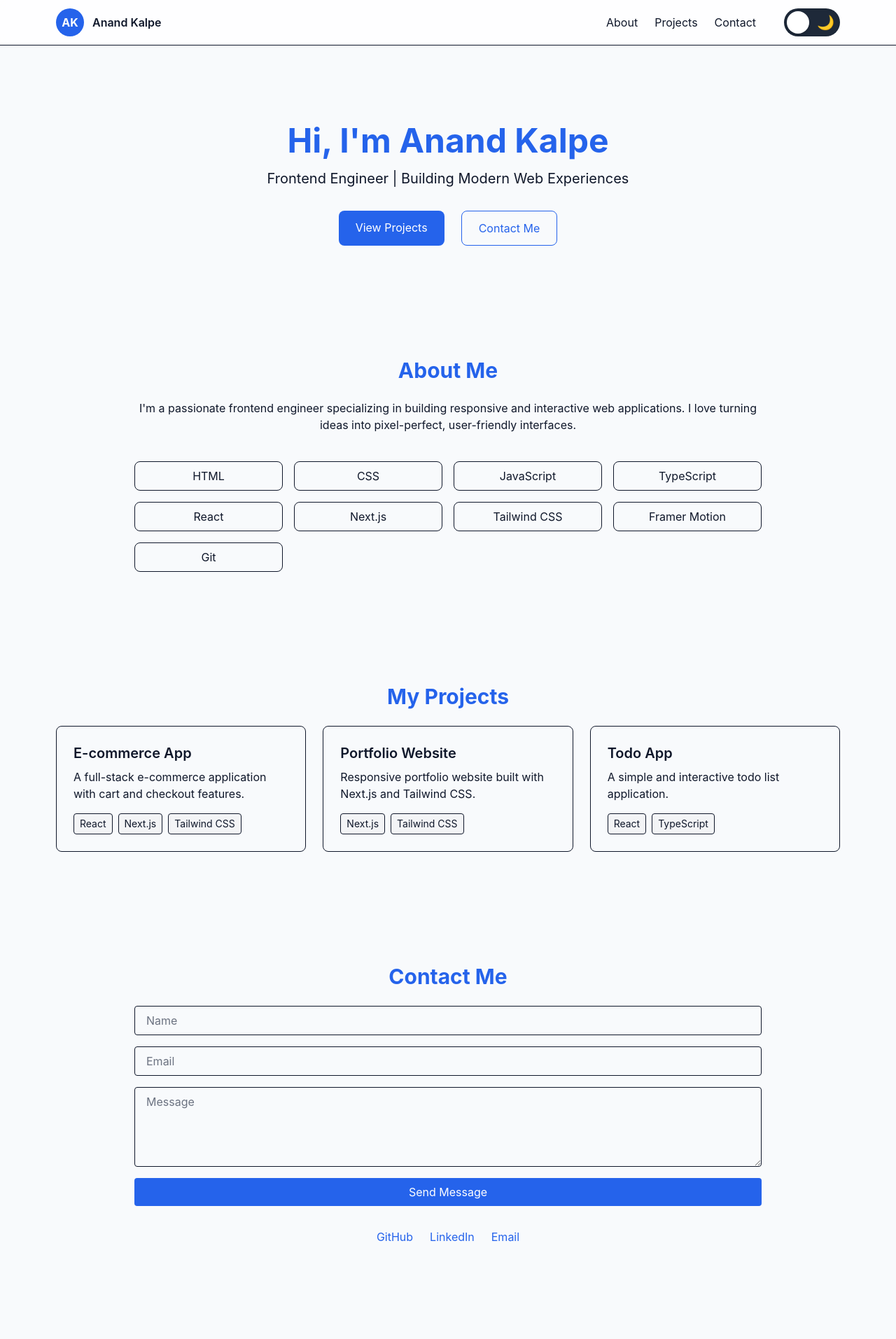
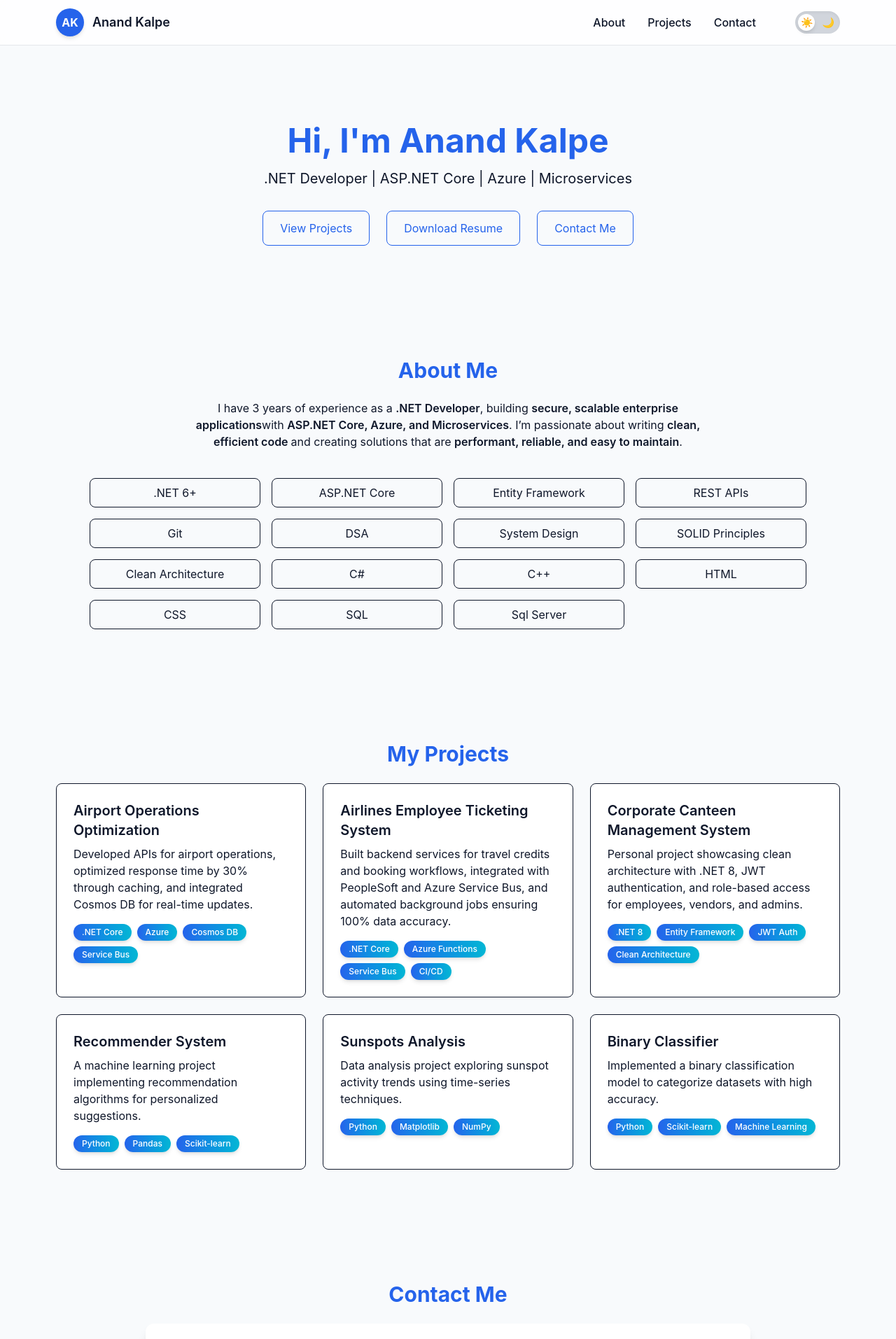
Before and after one commit to anandkalpe18/portfolio-nextjs, a Next.js app: page / in a window 1280 px wide. Shown: the top 1913 px of the page at 70% size. Before the commit the page ends 1891 px from the top, so only its background shows below. Built offline with nearby package versions, Linux system fonts and the light colour scheme.

Commit message:
Modify the content, integrated emailjs service

```diff
--- a/package.json
+++ b/package.json
@@ -9,7 +9,9 @@
     "lint": "eslint"
   },
   "dependencies": {
+    "emailjs-com": "^3.2.0",
     "framer-motion": "^12.23.12",
+    "lucide-react": "^0.543.0",
     "next": "15.5.2",
     "react": "19.1.0",
     "react-dom": "19.1.0"
--- a/src/app/components/About.tsx
+++ b/src/app/components/About.tsx
@@ -5,20 +5,43 @@ import { motion } from "framer-motion";
 import { JSX } from "react";
 
 const skills = [
+
+  // Backend
+  ".NET 6+",
+  "ASP.NET Core",
+  "Entity Framework",
+  "REST APIs",
+  // Cloud
+  // "Azure Functions",
+  // "Azure App Services",
+  // "Cosmos DB",
+  // "Azure Service Bus",
+  // Tools
+  // "Docker",
+  "Git",
+  // "Azure DevOps",
+  // "Jenkins",
+
+  // Concepts
+  "DSA",
+  "System Design",
+  "SOLID Principles",
+  "Clean Architecture",
+
+  //Languages
+  "C#",
+  "C++",
   "HTML",
   "CSS",
-  "JavaScript",
-  "TypeScript",
-  "React",
-  "Next.js",
-  "Tailwind CSS",
-  "Framer Motion",
-  "Git",
+
+  //Database
+  "SQL",
+  "Sql Server"
 ];
 
 export default function About(): JSX.Element {
   return (
-    <section id="about" className="py-20 max-w-4xl mx-auto">
+    <section id="about" className="py-20 max-w-5xl mx-auto">
       <motion.h2
         initial={{ opacity: 0, y: 20 }}
         whileInView={{ opacity: 1, y: 0 }}
@@ -32,9 +55,24 @@ export default function About(): JSX.Element {
         initial={{ opacity: 0 }}
         whileInView={{ opacity: 1 }}
         transition={{ delay: 0.3, duration: 0.8 }}
-        className="text-center text-[var(--text)] mb-10"
+        className="text-center text-[var(--text)] mb-10 max-w-3xl mx-auto"
       >
-        I&apos;m a passionate frontend engineer specializing in building responsive and interactive web applications. I love turning ideas into pixel-perfect, user-friendly interfaces.
+        I have 3 years of experience as a{" "}
+        <span className="font-semibold">.NET Developer</span>, building{" "}
+        <span className="font-semibold">
+          secure, scalable enterprise applications
+        </span>
+        with{" "}
+        <span className="font-semibold">
+          ASP.NET Core, Azure, and Microservices
+        </span>
+        . I’m passionate about writing{" "}
+        <span className="font-semibold">clean, efficient code </span>
+        and creating solutions that are{" "}
+        <span className="font-semibold">
+          performant, reliable, and easy to maintain
+        </span>
+        .
       </motion.p>
 
       <motion.div
--- a/src/app/components/Contact.tsx
+++ b/src/app/components/Contact.tsx
@@ -1,17 +1,50 @@
 "use client";
 
 import { motion } from "framer-motion";
-import { JSX } from "react";
+import { useState } from "react";
+import emailjs from "emailjs-com";
 
-const socialLinks = [
-  { name: "GitHub", url: "https://github.com/anandkalpe18" },
-  { name: "LinkedIn", url: "https://www.linkedin.com/in/anandkalpe/" },
-  { name: "Email", url: "mailto:anandkalpe18@gmail.com" },
-];
+export default function Contact() {
+  const [formData, setFormData] = useState({
+    name: "",
+    email: "",
+    message: "",
+  });
+  const [status, setStatus] = useState<"idle" | "success" | "error">("idle");
 
-export default function Contact(): JSX.Element {
+  const handleChange = (
+    e: React.ChangeEvent<HTMLInputElement | HTMLTextAreaElement>
+  ) => {
+    setFormData({ ...formData, [e.target.name]: e.target.value });
+  };
+
+  const handleSubmit = (e: React.FormEvent) => {
+    e.preventDefault();
+
+    emailjs
+      .send(
+        "service_9vhh0aj",
+        "template_nfz3cru",
+        {
+          from_name: formData.name,
+          from_email: formData.email,
+          message: formData.message,
+        },
+        "uEO3Cf6E1i9kz8jf8"
+      )
+      .then(
+        () => {
+          setStatus("success");
+          setFormData({ name: "", email: "", message: "" }); // clear form
+        },
+        () => {
+          setStatus("error");
+        }
+      );
+  };
+
   return (
-    <section id="contact" className="py-20 max-w-4xl mx-auto">
+    <section id="contact" className="py-20 max-w-4xl mx-auto px-4">
       <motion.h2
         initial={{ opacity: 0, y: 20 }}
         whileInView={{ opacity: 1, y: 0 }}
@@ -22,60 +55,74 @@ export default function Contact(): JSX.Element {
       </motion.h2>
 
       <motion.form
+        onSubmit={handleSubmit}
         initial={{ opacity: 0 }}
         whileInView={{ opacity: 1 }}
         transition={{ delay: 0.3, duration: 0.8 }}
-        className="flex flex-col gap-4"
-        onSubmit={(e) => {
-          e.preventDefault();
-          alert("Form submitted!");
-        }}
+        className="bg-[var(--surface)] shadow-lg rounded-xl p-6 flex flex-col gap-4"
       >
         <input
           type="text"
-          placeholder="Name"
-          className="border px-4 py-2 rounded focus:outline-none focus:ring-2 focus:ring-[var(--primary)] placeholder:text-[var(--muted)]"
+          name="name"
+          value={formData.name}
+          onChange={handleChange}
+          placeholder="Your Name"
+          className="border border-gray-300 text-black placeholder-gray-500
+           dark:text-white dark:placeholder-gray-400
+           px-4 py-3 rounded-lg focus:outline-none focus:ring-2 focus:ring-[var(--primary)] transition"
           required
         />
         <input
           type="email"
-          placeholder="Email"
-          className="border px-4 py-2 rounded focus:outline-none focus:ring-2 focus:ring-[var(--primary)] placeholder:text-[var(--muted)]"
+          name="email"
+          value={formData.email}
+          onChange={handleChange}
+          placeholder="Your Email"
+          className="border border-gray-300 text-black placeholder-gray-500
+             dark:text-white dark:placeholder-gray-400
+             px-4 py-3 rounded-lg focus:outline-none focus:ring-2 focus:ring-[var(--primary)] transition"
           required
         />
+
         <textarea
-          placeholder="Message"
-          rows={4}
-          className="border px-4 py-2 rounded focus:outline-none focus:ring-2 focus:ring-[var(--primary)] placeholder:text-[var(--muted)]"
+          name="message"
+          value={formData.message}
+          onChange={handleChange}
+          placeholder="Your Message"
+          rows={5}
+          className="border border-gray-300 text-black placeholder-gray-500
+             dark:text-white dark:placeholder-gray-400
+             px-4 py-3 rounded-lg focus:outline-none focus:ring-2 focus:ring-[var(--primary)] transition"
           required
         />
 
         <button
           type="submit"
-          className="bg-[var(--primary)] text-white px-6 py-2 rounded hover:bg-[var(--accent)] transition"
+          className="mt-4 bg-[var(--primary)] text-white font-semibold px-6 py-3 rounded-lg hover:bg-[var(--accent)] transition shadow-md"
         >
           Send Message
         </button>
       </motion.form>
 
-      <motion.div
-        initial={{ opacity: 0 }}
-        whileInView={{ opacity: 1 }}
-        transition={{ delay: 0.5, duration: 0.8 }}
-        className="mt-8 flex justify-center gap-6"
-      >
-        {socialLinks.map((link) => (
-          <a
-            key={link.name}
-            href={link.url}
-            target="_blank"
-            rel="noopener noreferrer"
-            className="text-[var(--primary)] hover:text-[var(--accent)]"
-          >
-            {link.name}
-          </a>
-        ))}
-      </motion.div>
+      {/* Status Messages */}
+      {status === "success" && (
+        <motion.p
+          initial={{ opacity: 0 }}
+          animate={{ opacity: 1 }}
+          className="mt-6 text-center text-green-600 font-semibold"
+        >
+          ✅ Message sent successfully! I’ll get back to you soon.
+        </motion.p>
+      )}
+      {status === "error" && (
+        <motion.p
+          initial={{ opacity: 0 }}
+          animate={{ opacity: 1 }}
+          className="mt-6 text-center text-red-600 font-semibold"
+        >
+          ❌ Oops! Something went wrong. Please try again later.
+        </motion.p>
+      )}
     </section>
   );
 }
--- a/src/app/components/Hero.tsx
+++ b/src/app/components/Hero.tsx
@@ -8,6 +8,7 @@ import { JSX } from "react";
 export default function Hero(): JSX.Element {
   return (
     <section className="text-center py-20">
+      {/* Heading */}
       <motion.h1
         initial={{ opacity: 0, y: -20 }}
         animate={{ opacity: 1, y: 0 }}
@@ -17,27 +18,43 @@ export default function Hero(): JSX.Element {
         Hi, I&apos;m Anand Kalpe
       </motion.h1>
 
+      {/* Subtitle */}
+
       <motion.p
         initial={{ opacity: 0 }}
         animate={{ opacity: 1 }}
         transition={{ delay: 0.5, duration: 0.8 }}
-        className="mt-4 text-xl text-[var(--text)]"
+        className="mt-4 text-xl text-[var(--text)] max-w-2xl mx-auto"
       >
-        Frontend Engineer | Building Modern Web Experiences
+        .NET Developer | ASP.NET Core | Azure | Microservices
       </motion.p>
 
+      {/* CTA Buttons */}
       <motion.div
         initial={{ opacity: 0 }}
         animate={{ opacity: 1 }}
         transition={{ delay: 1, duration: 0.8 }}
-        className="mt-8 flex justify-center gap-6"
+        className="mt-8 flex justify-center gap-6 flex-wrap"
       >
+        {/* Projects Button */}
         <Link
           href="#projects"
-          className="px-6 py-3 bg-[var(--primary)] text-white rounded-lg hover:bg-[var(--accent)] transition"
+          className="px-6 py-3 border border-[var(--primary)] text-[var(--primary)] rounded-lg hover:bg-[var(--primary)] hover:text-white transition"
         >
           View Projects
         </Link>
+
+        {/* Resume Download */}
+        <a
+          href="https://drive.google.com/file/d/1btNKMq0z9Zr4c6HBzQhnS60UGelMAgAQ/view?usp=drive_link"
+          target="_blank"
+          rel="noopener noreferrer"
+          className="px-6 py-3 border border-[var(--primary)] text-[var(--primary)] rounded-lg hover:bg-[var(--primary)] hover:text-white transition"
+        >
+          Download Resume
+        </a>
+
+        {/* Contact Button */}
         <Link
           href="#contact"
           className="px-6 py-3 border border-[var(--primary)] text-[var(--primary)] rounded-lg hover:bg-[var(--primary)] hover:text-white transition"
--- a/src/app/components/Navbar.tsx
+++ b/src/app/components/Navbar.tsx
@@ -21,57 +21,56 @@ export default function Navbar(): JSX.Element {
   };
 
   return (
-    <header className="bg-white/80 dark:bg-black/60 backdrop-blur sticky top-0 z-50 border-b">
+    <header className="bg-white/80 dark:bg-black/60 backdrop-blur sticky top-0 z-50 border-b border-gray-200 dark:border-gray-700">
       <div className="max-w-6xl mx-auto px-4 py-3 flex items-center justify-between">
-        <Link href="/" className="flex items-center gap-3">
+        {/* Logo */}
+        <Link href="/" className="flex items-center gap-3 group">
           <div
             style={{ backgroundColor: "var(--primary)" }}
-            className="w-10 h-10 rounded-full text-white flex items-center justify-center font-bold"
+            className="w-10 h-10 rounded-full text-white flex items-center justify-center font-bold shadow-md transition-transform group-hover:scale-105"
           >
             AK
           </div>
-          <span className="hidden sm:inline-block font-semibold text-[var(--text)] dark:text-[var(--text)]">
+          <span className="hidden sm:inline-block font-semibold text-lg text-[var(--text)] dark:text-gray-200 transition-colors">
             Anand Kalpe
           </span>
         </Link>
 
         {/* Desktop nav */}
-        <nav className="hidden md:flex gap-6 items-center">
-          <a href="#about" className="hover:text-[var(--primary)]">
-            About
-          </a>
-          <a href="#projects" className="hover:text-[var(--primary)]">
-            Projects
-          </a>
-          <a href="#contact" className="hover:text-[var(--primary)]">
-            Contact
-          </a>
+        <nav className="hidden md:flex gap-8 items-center font-medium">
+          {["About", "Projects", "Contact"].map((item) => (
+            <a
+              key={item}
+              href={`#${item.toLowerCase()}`}
+              className="relative text-[var(--text)] dark:text-gray-200 hover:text-[var(--primary)] transition-colors"
+            >
+              {item}
+              <span className="absolute left-0 -bottom-1 w-0 h-0.5 bg-[var(--primary)] transition-all duration-300 group-hover:w-full"></span>
+            </a>
+          ))}
 
           {/* Polished dark mode toggle */}
           <div
-            className="ml-4 flex items-center cursor-pointer select-none"
+            className="ml-6 flex items-center cursor-pointer select-none"
             onClick={toggleDarkMode}
           >
-            <div className="w-20 h-10 flex items-center bg-gray-800 dark:bg-gray-200 rounded-full p-1 relative shadow-inner transition-colors duration-300">
-              {/* Sun icon */}
-              <span className="absolute left-2 text-yellow-400 text-xl">
-                ☀️
-              </span>
-              {/* Moon icon */}
-              <span className="absolute right-2 text-blue-400 text-xl">🌙</span>
+            <div className="w-16 h-8 flex items-center bg-gray-300 dark:bg-gray-700 rounded-full p-1 relative shadow-inner transition-colors duration-300">
+              {/* Icons */}
+              <span className="absolute left-2 text-yellow-400 text-sm">☀️</span>
+              <span className="absolute right-2 text-blue-400 text-sm">🌙</span>
 
               {/* Sliding circle */}
-              <div
-                className={`bg-white w-8 h-8 rounded-full shadow-md transform transition-transform duration-300 ${
-                  darkMode ? "translate-x-10" : "translate-x-0"
-                }`}
+              <motion.div
+                animate={{ x: darkMode ? 32 : 0 }}
+                transition={{ type: "spring", stiffness: 300, damping: 20 }}
+                className="bg-white w-6 h-6 rounded-full shadow-md"
               />
             </div>
           </div>
         </nav>
 
         {/* Mobile nav */}
-        <div className="md:hidden flex items-center gap-2">
+        <div className="md:hidden flex items-center gap-3">
           <button
             aria-label="Toggle menu"
             className="p-2"
@@ -79,7 +78,7 @@ export default function Navbar(): JSX.Element {
           >
             <svg
               xmlns="http://www.w3.org/2000/svg"
-              className="h-6 w-6"
+              className="h-6 w-6 text-[var(--text)] dark:text-gray-200"
               fill="none"
               viewBox="0 0 24 24"
               stroke="currentColor"
@@ -106,32 +105,33 @@ export default function Navbar(): JSX.Element {
             className="flex items-center cursor-pointer select-none"
             onClick={toggleDarkMode}
           >
-            <div className="w-14 h-7 flex items-center bg-gray-200 dark:bg-gray-700 rounded-full p-1 relative transition-colors duration-300 shadow-inner">
-              <div
-                className={`bg-white w-5 h-5 rounded-full shadow-md transform transition-transform duration-300 ${
-                  darkMode ? "translate-x-7" : "translate-x-0"
-                }`}
+            <div className="w-12 h-6 flex items-center bg-gray-300 dark:bg-gray-700 rounded-full p-1 relative transition-colors duration-300 shadow-inner">
+              <motion.div
+                animate={{ x: darkMode ? 24 : 0 }}
+                transition={{ type: "spring", stiffness: 300, damping: 20 }}
+                className="bg-white w-4 h-4 rounded-full shadow-md"
               />
             </div>
           </div>
         </div>
       </div>
 
+      {/* Mobile menu dropdown */}
       {open && (
         <motion.div
           initial={{ opacity: 0, y: -10 }}
           animate={{ opacity: 1, y: 0 }}
-          className="md:hidden px-4 pb-4 flex flex-col gap-2 bg-white/95 dark:bg-black/90"
+          className="md:hidden px-4 pb-4 flex flex-col gap-3 bg-white/95 dark:bg-black/90 border-t border-gray-200 dark:border-gray-700"
         >
-          <a href="#about" className="py-2">
-            About
-          </a>
-          <a href="#projects" className="py-2">
-            Projects
-          </a>
-          <a href="#contact" className="py-2">
-            Contact
-          </a>
+          {["About", "Projects", "Contact"].map((item) => (
+            <a
+              key={item}
+              href={`#${item.toLowerCase()}`}
+              className="py-2 text-[var(--text)] dark:text-gray-200 hover:text-[var(--primary)] transition-colors"
+            >
+              {item}
+            </a>
+          ))}
         </motion.div>
       )}
     </header>
--- a/src/app/components/Projects.tsx
+++ b/src/app/components/Projects.tsx
@@ -6,22 +6,46 @@ import { JSX } from "react";
 
 const projects = [
   {
-    title: "E-commerce App",
-    description: "A full-stack e-commerce application with cart and checkout features.",
-    tech: ["React", "Next.js", "Tailwind CSS"],
-    link: "#",
+    title: "Airport Operations Optimization",
+    description:
+      "Developed APIs for airport operations, optimized response time by 30% through caching, and integrated Cosmos DB for real-time updates.",
+    tech: [".NET Core", "Azure", "Cosmos DB", "Service Bus"],
+    //link: "#",
   },
   {
-    title: "Portfolio Website",
-    description: "Responsive portfolio website built with Next.js and Tailwind CSS.",
-    tech: ["Next.js", "Tailwind CSS"],
-    link: "#",
+    title: "Airlines Employee Ticketing System",
+    description:
+      "Built backend services for travel credits and booking workflows, integrated with PeopleSoft and Azure Service Bus, and automated background jobs ensuring 100% data accuracy.",
+    tech: [".NET Core", "Azure Functions", "Service Bus", "CI/CD"],
+    //link: "#",
   },
   {
-    title: "Todo App",
-    description: "A simple and interactive todo list application.",
-    tech: ["React", "TypeScript"],
-    link: "#",
+    title: "Corporate Canteen Management System",
+    description:
+      "Personal project showcasing clean architecture with .NET 8, JWT authentication, and role-based access for employees, vendors, and admins.",
+    tech: [".NET 8", "Entity Framework", "JWT Auth", "Clean Architecture"],
+    link: "https://github.com/anandkalpe/corporate-canteen",
+  },
+   {
+    title: "Recommender System",
+    description:
+      "A machine learning project implementing recommendation algorithms for personalized suggestions.",
+    tech: ["Python", "Pandas", "Scikit-learn"],
+    link: "https://github.com/anandkalpe18/Recommender-System",
+  },
+  {
+    title: "Sunspots Analysis",
+    description:
+      "Data analysis project exploring sunspot activity trends using time-series techniques.",
+    tech: ["Python", "Matplotlib", "NumPy"],
+    link: "https://github.com/anandkalpe18/Sunspots",
+  },
+  {
+    title: "Binary Classifier",
+    description:
+      "Implemented a binary classification model to categorize datasets with high accuracy.",
+    tech: ["Python", "Scikit-learn", "Machine Learning"],
+    link: "https://github.com/anandkalpe18/Binary-Classifier",
   },
 ];
 
@@ -47,7 +71,9 @@ export default function Projects(): JSX.Element {
           <motion.a
             key={project.title}
             href={project.link}
-            className="border rounded-lg p-6 hover:shadow-lg transition cursor-pointer"
+            target="_blank"
+            rel="noopener noreferrer"
+            className="border rounded-lg p-6 hover:shadow-lg transition cursor-pointer bg-[var(--surface)]"
             whileHover={{ scale: 1.05 }}
           >
             <h3 className="text-xl font-semibold mb-2">{project.title}</h3>
@@ -56,7 +82,9 @@ export default function Projects(): JSX.Element {
               {project.tech.map((tech) => (
                 <span
                   key={tech}
-                  className="text-sm px-2 py-1 border rounded bg-gray-100 dark:bg-gray-800"
+                  className="text-xs font-medium px-3 py-1 rounded-full
+             bg-gradient-to-r from-[var(--primary)] to-[var(--accent)]
+             text-white shadow-md"
                 >
                   {tech}
                 </span>
--- a/src/app/globals.css
+++ b/src/app/globals.css
@@ -25,3 +25,7 @@ body {
   color: var(--text);
   transition: background 0.3s, color 0.3s;
 }
+
+#__next-route-announcer__{
+  display:none !important;
+}
```
Also changed, not shown: 1 other file (tests, documents, lock files or other folders).
